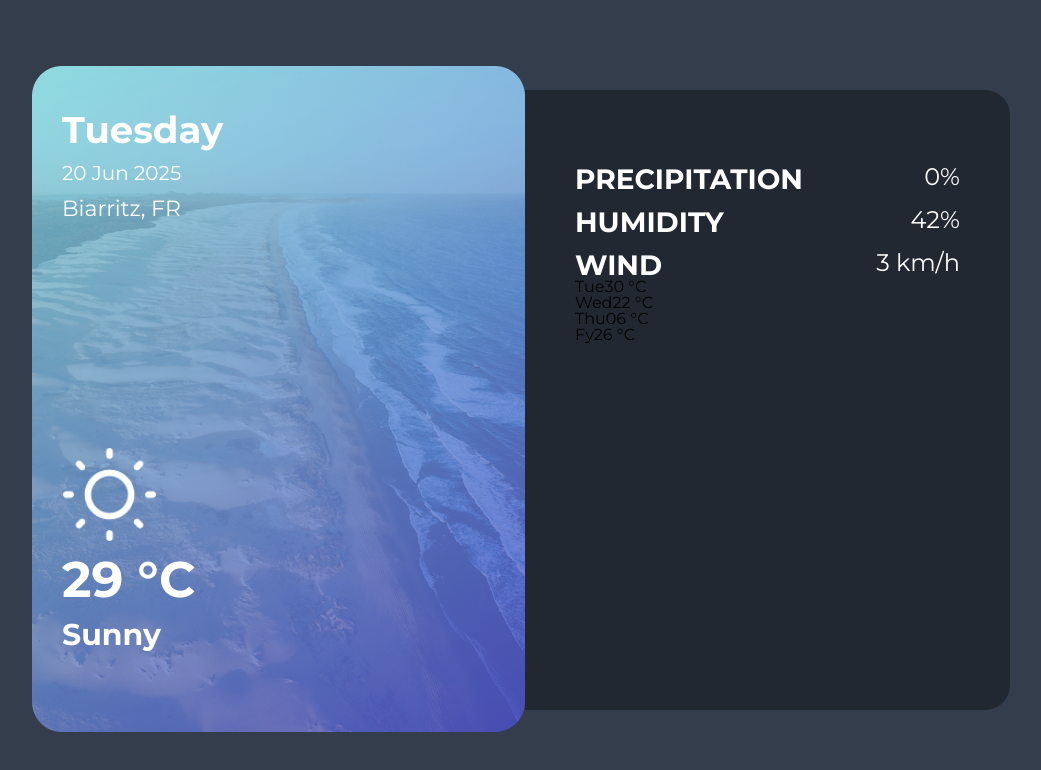
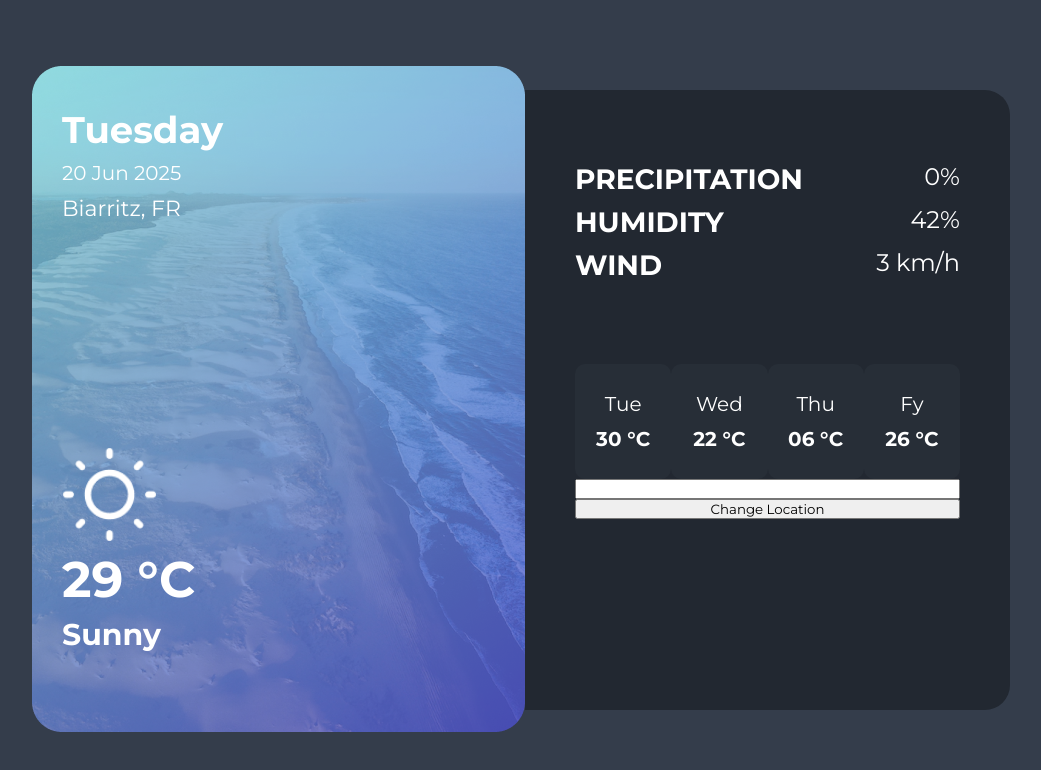
Before and after one commit to Wolity/weather, a Vue app: page / in a window 1280 px wide. Shown: the top 770 px of the page, without its empty margins (119-1160 px from the left). Built offline with nearby package versions, Linux system fonts and the light colour scheme.

Commit message:
right_card

```diff
--- a/src/components/Card.vue
+++ b/src/components/Card.vue
@@ -36,6 +36,10 @@
         <p>26 °C</p>
       </main>
     </section>
+    <label>
+      <input>
+      <button class="btn">Change Location</button>
+    </label>
   </nav>
 </template>
 
@@ -60,5 +64,34 @@ nav {
     font-size: 24px;
     color: white;
   }
+  section {
+    padding-top: 85px;
+    display: flex;
+    width: 100%;
+    justify-content: space-between;
+    main{
+      color: white;
+      padding-top: 15px;
+      padding-bottom: 30px;
+      gap: 15px 0;
+      border-radius: 10px;
+      background: #272E37;
+      align-items: center;
+      width: 25%;
+      display: flex;
+      flex-direction: column;
+    }
+    p{
+      font-weight: bold;
+      font-size: 20px;
+    }
+    h4{
+      font-size: 20px;
+    }
+  }
+  label{
+    display: flex;
+    flex-direction: column;
+  }
 }
 </style>
```
